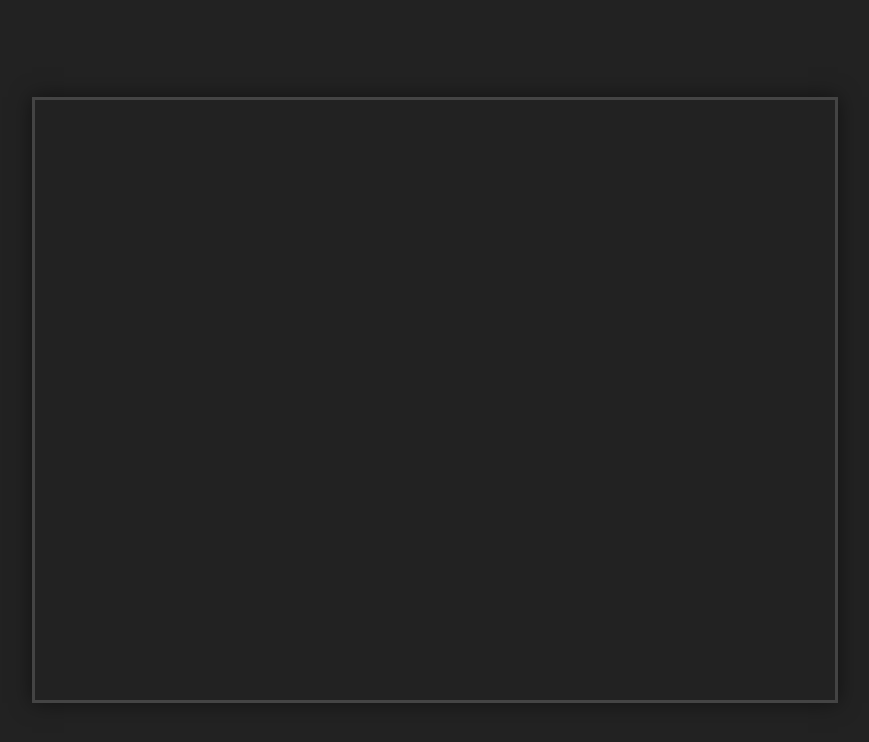
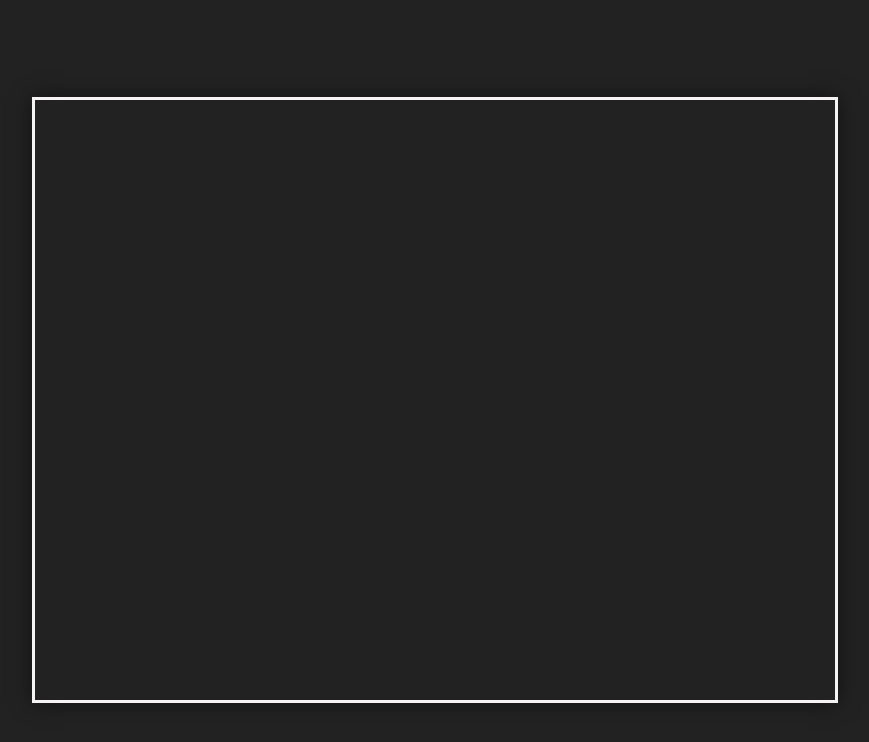
Before and after one commit to GorizontIDC/tanks, a plain HTML site: page index.html in a window 1280 px wide. Shown: the whole page, without its empty margins (205-1074 px from the left). Drawn offline with Linux system fonts and the light colour scheme; files whose address does not match are found by name.

Commit message:
Update style.css

```diff
--- a/style.css
+++ b/style.css
@@ -9,6 +9,6 @@ body {
 }
 
 #gameCanvas {
-    border: 3px solid #444;
+    border: 3px solid #f5f3f3;
     box-shadow: 0 0 20px rgba(0, 0, 0, 0.5);
 }
```
